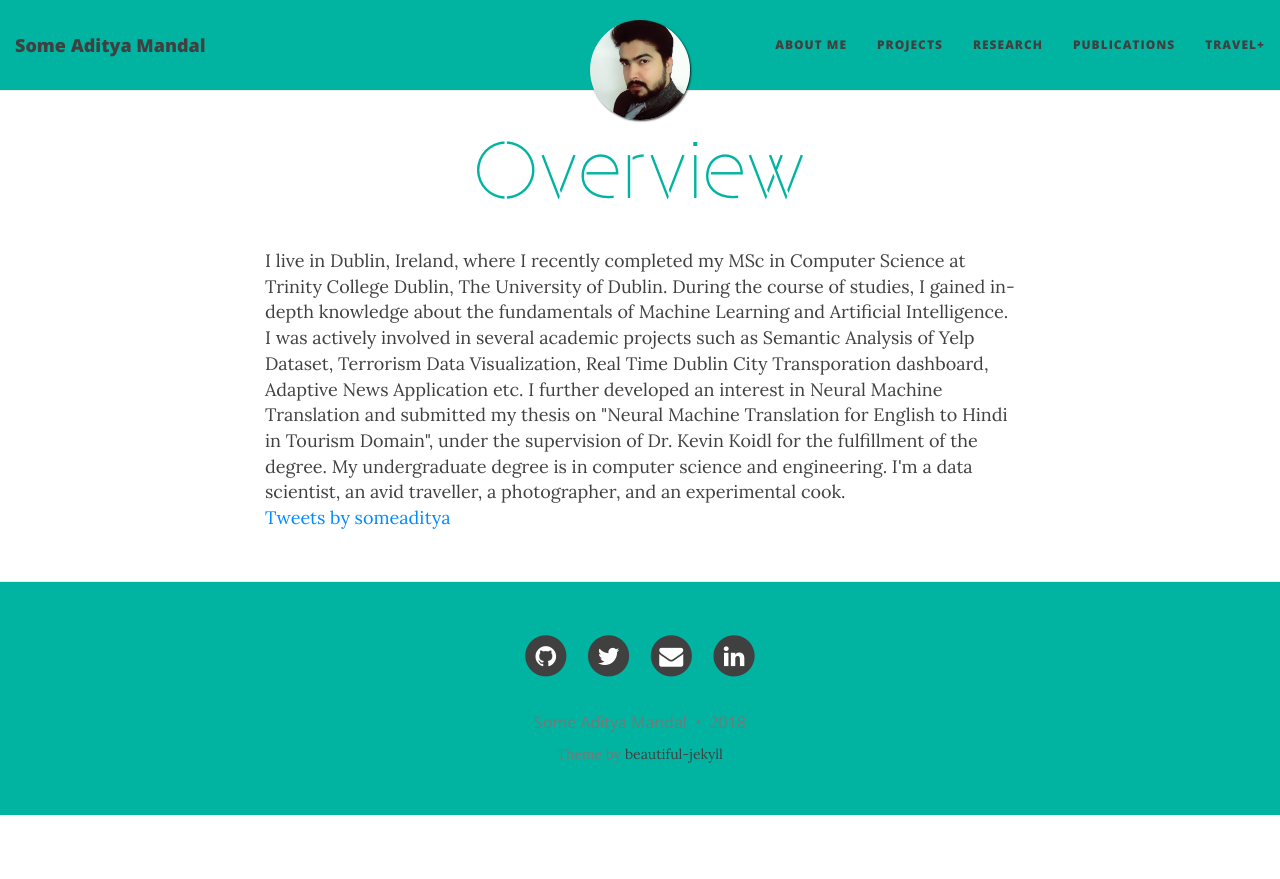
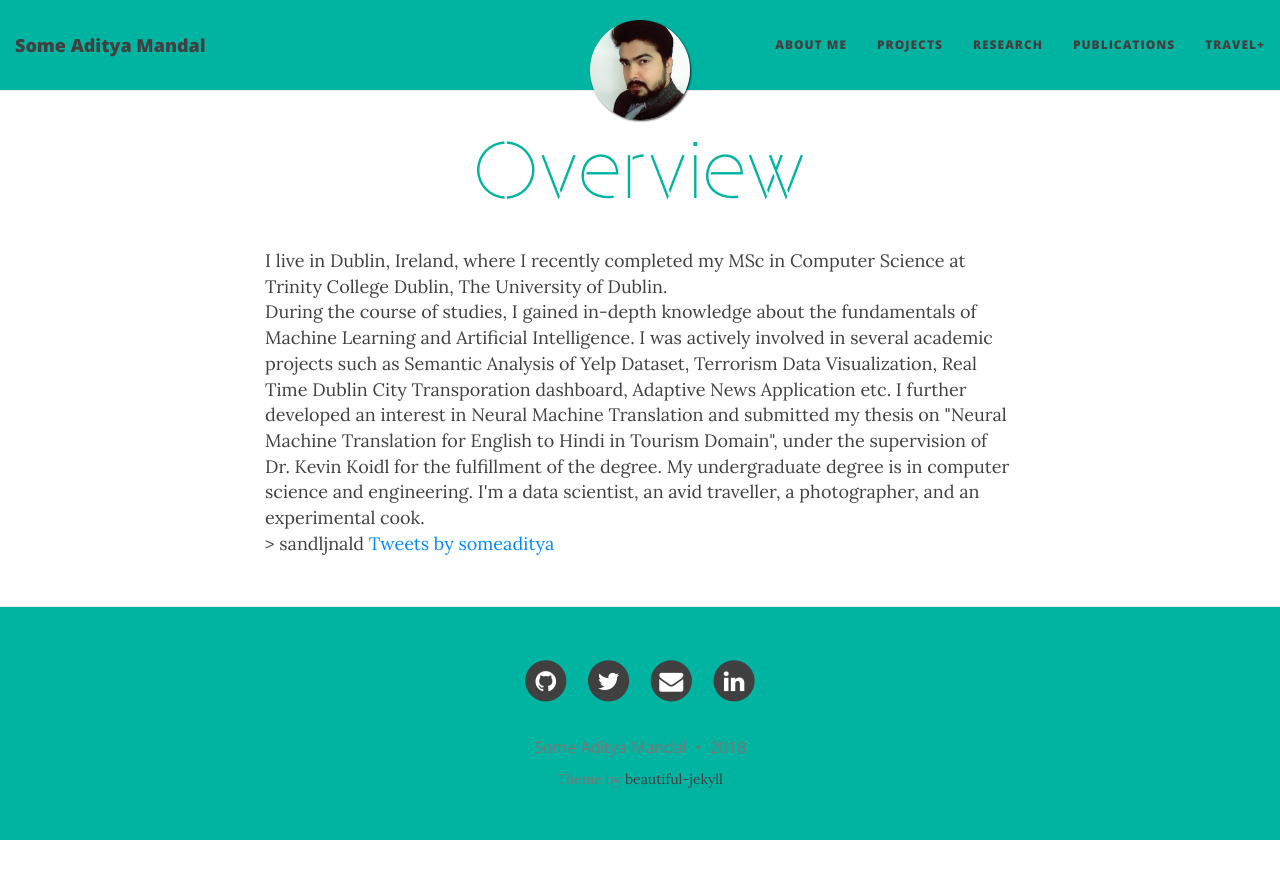
Before and after one commit to someaditya/someaditya.github.io, a Jekyll site: the page built from index.html, in a window 1280 px wide. Shown: the top 879 px of the page. Built offline with Jekyll 4.4.1, drawn with Linux system fonts in a browser that asks for light colours; nearby versions of some CDN libraries; the list of posts is cut into pages by our own code; comment, search, counter and statistics services are not loaded.

Commit message:
Update index.html

```diff
--- a/index.html
+++ b/index.html
@@ -12,7 +12,8 @@ title: Overview
 <!--   <p>Below are sample posts for illustration purposes.</p> -->
 <!-- </div> -->
 
-I live in Dublin, Ireland, where I recently completed my MSc in Computer Science at Trinity College Dublin, The University of Dublin. During the course of studies, I gained in-depth knowledge about the fundamentals of Machine Learning and Artificial Intelligence. I was actively involved in several academic projects such as Semantic Analysis of Yelp Dataset, Terrorism Data Visualization, Real Time Dublin City Transporation dashboard, Adaptive News Application etc. I further developed an interest in Neural Machine Translation and submitted my thesis on "Neural Machine Translation for English to Hindi in Tourism Domain", under the supervision of Dr. Kevin Koidl for the fulfillment of the degree. My undergraduate degree is in computer science and engineering. I'm a data scientist, an avid traveller, a photographer, and an experimental cook.
+I live in Dublin, Ireland, where I recently completed my MSc in Computer Science at Trinity College Dublin, The University of Dublin. <br>
+During the course of studies, I gained in-depth knowledge about the fundamentals of Machine Learning and Artificial Intelligence. I was actively involved in several academic projects such as Semantic Analysis of Yelp Dataset, Terrorism Data Visualization, Real Time Dublin City Transporation dashboard, Adaptive News Application etc. I further developed an interest in Neural Machine Translation and submitted my thesis on "Neural Machine Translation for English to Hindi in Tourism Domain", under the supervision of Dr. Kevin Koidl for the fulfillment of the degree. My undergraduate degree is in computer science and engineering. I'm a data scientist, an avid traveller, a photographer, and an experimental cook.
 
 
 <div class="posts-list">
@@ -55,5 +56,5 @@ I live in Dublin, Ireland, where I recently completed my MSc in Computer Science
   {% endif %}
 </ul>
 {% endif %}
-
-<a class="twitter-timeline" href="https://twitter.com/someaditya?ref_src=twsrc%5Etfw">Tweets by someaditya</a> <script async src="https://platform.twitter.com/widgets.js" charset="utf-8"></script>
+> sandljnald
+<a class="twitter-timeline" data-height="800" href="https://twitter.com/someaditya?ref_src=twsrc%5Etfw">Tweets by someaditya</a> <script async src="https://platform.twitter.com/widgets.js" charset="utf-8"></script>
```
